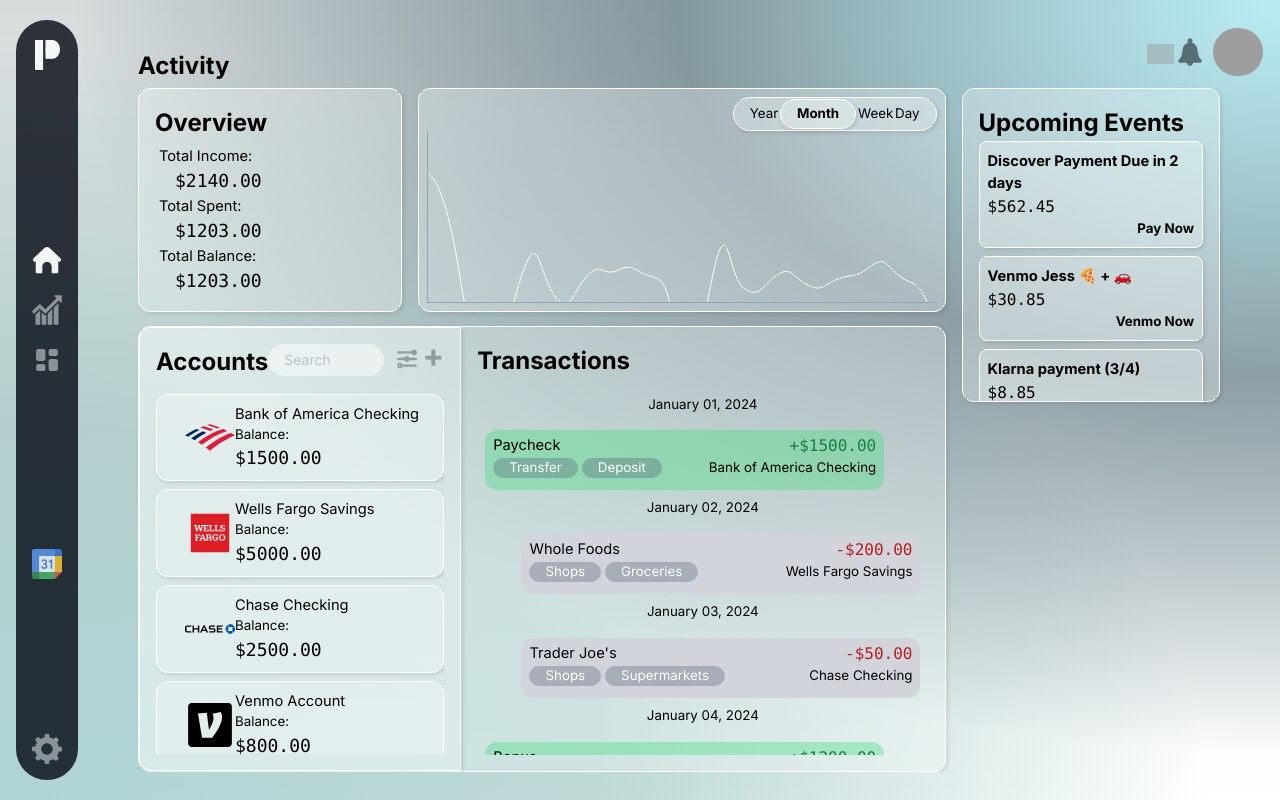
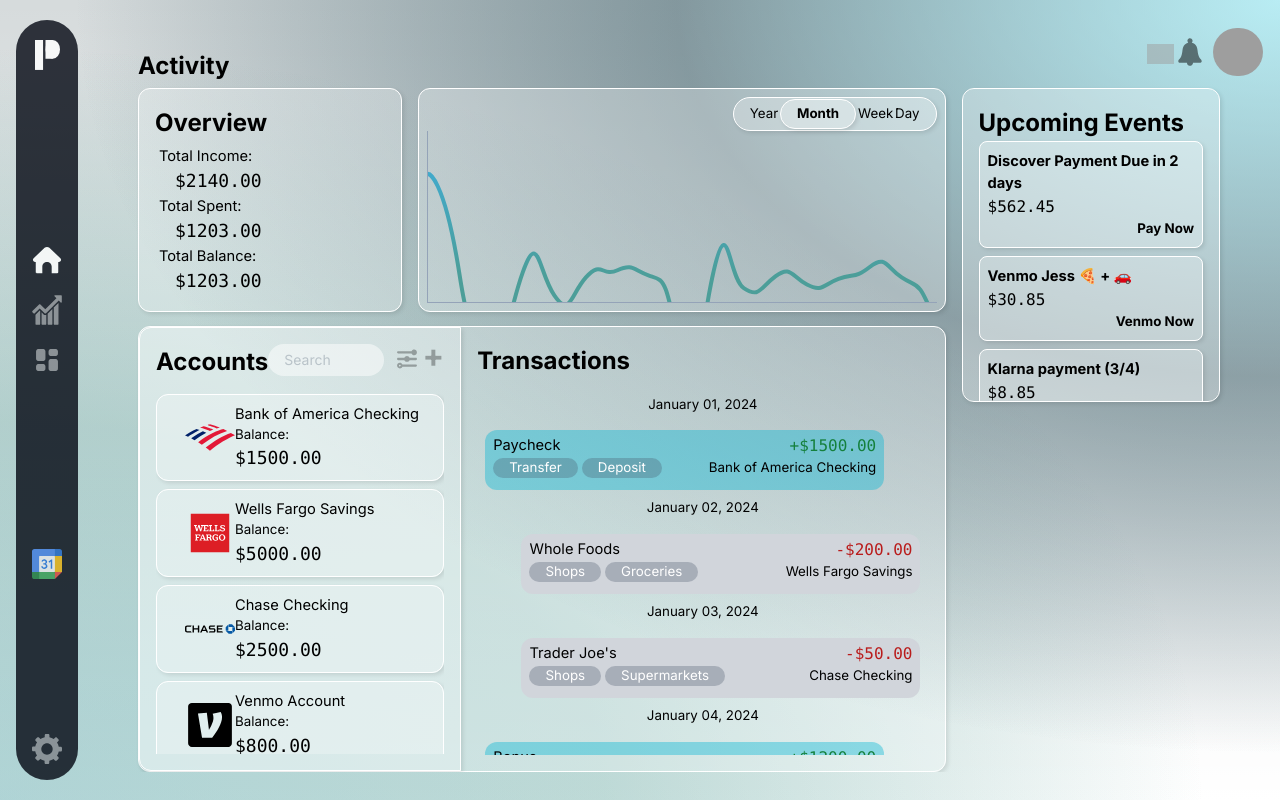
Before and after one commit to lesedi-k/crm, a Next.js app: page / in a window 1280 px wide. Built offline with nearby package versions, Linux system fonts and the light colour scheme; grey boxes are pictures that could not be loaded.

Commit message:
chnaged line and bubble color

```diff
--- a/src/app/components/graph/line/index.tsx
+++ b/src/app/components/graph/line/index.tsx
@@ -60,16 +60,15 @@
                         <svg className="flex h-full w-full items-end">
                             <defs>
                                 <linearGradient id="GraphGrad" x1="0" x2="0" y1="0" y2="1">
-                                    <stop offset="0%" stop-color="rgb(50, 141, 168)" stop-opacity="0.5"/>
-                                    <stop offset="50%" stop-color="rgb(50, 141, 168)" stop-opacity="0" />
-                                    <stop offset="100%" stop-color="blue" stop-opacity="0"/>
+                                    <stop offset="0%" stop-color="rgb(60, 176, 230)" stop-opacity="1"/>
+                                    <stop offset="60%" stop-color="rgb(76, 158, 153)" stop-opacity="1" />
                                 </linearGradient>
                             </defs>
                             <path
-                                stroke="white"
+                                stroke="url(#GraphGrad)"
                                 // fill="url(#GraphGrad)"
                                 fill="none"
-                                stroke-width={1}
+                                stroke-width={4}
                                 stroke-linecap="round"
                                 d={generatePath(ts)}
                             />
--- a/src/app/components/widgets/activity/index.tsx
+++ b/src/app/components/widgets/activity/index.tsx
@@ -116,7 +116,7 @@
                                     <div className={`flex flex-col justify-between w-11/12
                                                     rounded-xl  mb-2 px-2 py-1
                                                     hover:cursor-pointer
-                                                    ${t.amount > 0 ? `bg-gray-300 dark:bg-gray-400/50` : `bg-green-400/40 dark:bg-green-700/40`}
+                                                    ${t.amount > 0 ? `bg-gray-300 dark:bg-gray-400/50` : `bg-cyan-500/40`}
                                                     `}
                                     >
                                         <div className="flex flex-row justify-between">
--- a/src/app/globals.css
+++ b/src/app/globals.css
@@ -16,12 +16,12 @@
   }
 }
 
+
 .card {
   background-color: rgba(248, 250, 252, 0.3);
   border: 0.5px solid white;
   box-shadow: 2px 2px 4px rgba(0, 0, 0, 0.1);
 }
-
 
 @media (prefers-color-scheme: dark) {
   .card {
```
